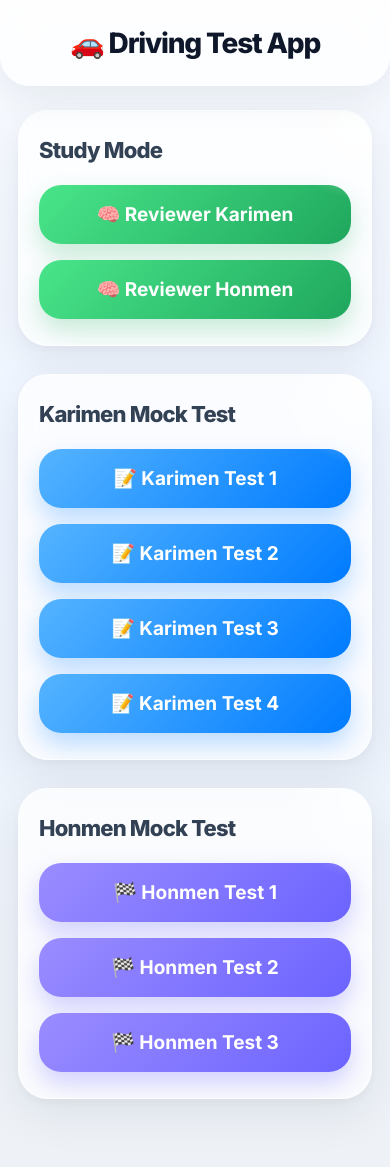
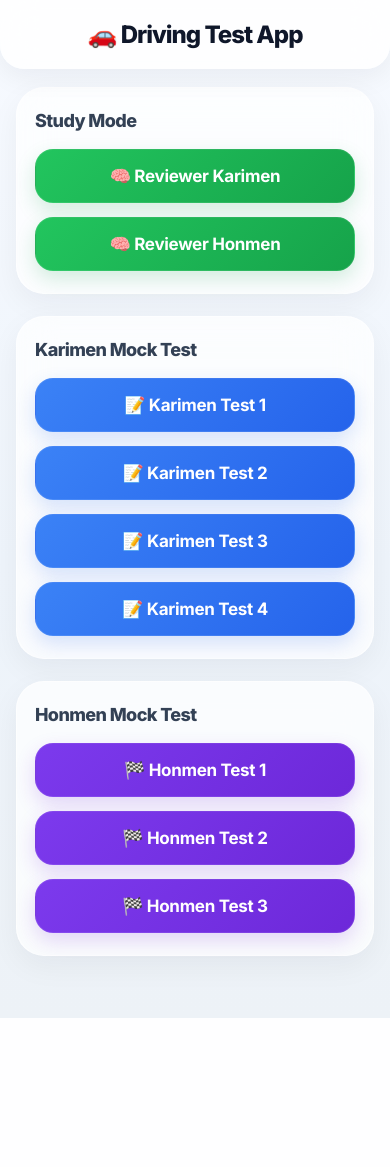
Before and after one commit to mrock1017/driving-test-app, a Flask app: page /menu in a window 390 px wide. After the commit the page ends 1018 px from the top, so only its background shows below. Run offline with Flask 3, Linux system fonts and the light colour scheme.

Commit message:
Update style

```diff
--- a/templates/menu.html
+++ b/templates/menu.html
@@ -25,9 +25,9 @@ body{
     background:
     linear-gradient(
     180deg,
-    #f8fbff 0%,
-    #edf4ff 45%,
-    #eef2f7 100%
+    #f7faff 0%,
+    #eef4fb 55%,
+    #edf2f7 100%
     );
 
     margin:0;
@@ -45,49 +45,45 @@ body{
     top:0;
     z-index:100;
 
-    padding:30px 24px;
+    padding:22px 20px;
 
     text-align:center;
 
-    font-size:32px;
+    font-size:28px;
 
     font-weight:800;
 
-    letter-spacing:-1.2px;
+    letter-spacing:-1px;
 
     color:#0f172a;
 
     background:
-    rgba(255,255,255,0.78);
+    rgba(255,255,255,0.82);
 
-    backdrop-filter:blur(18px);
-    -webkit-backdrop-filter:blur(18px);
+    backdrop-filter:blur(16px);
+    -webkit-backdrop-filter:blur(16px);
 
-    border-bottom-left-radius:30px;
-    border-bottom-right-radius:30px;
+    border-bottom-left-radius:24px;
+    border-bottom-right-radius:24px;
 
     box-shadow:
-    0 10px 40px rgba(15,23,42,0.08);
+    0 8px 28px rgba(15,23,42,0.06);
 }
 
 /* 📦 CONTAINER */
 
 .container{
 
-    max-width:560px;
+    max-width:540px;
 
     margin:auto;
 
-    padding:24px 18px 40px;
+    padding:18px 16px 40px;
 }
 
 /* 📦 CARD */
 
 .card{
-
-    position:relative;
-
-    overflow:hidden;
 
     background:
     rgba(255,255,255,0.72);
@@ -96,53 +92,28 @@ body{
     -webkit-backdrop-filter:blur(18px);
 
     border:
-    1px solid rgba(255,255,255,0.45);
+    1px solid rgba(255,255,255,0.5);
 
-    border-radius:30px;
+    border-radius:28px;
 
-    padding:30px 24px;
+    padding:24px 20px;
 
-    margin-bottom:28px;
+    margin-bottom:22px;
 
     box-shadow:
-    0 15px 45px rgba(15,23,42,0.08),
-    0 4px 12px rgba(15,23,42,0.04);
+    0 10px 30px rgba(15,23,42,0.05);
 
     transition:
-    transform 0.2s ease,
-    box-shadow 0.2s ease;
+    transform 0.18s ease,
+    box-shadow 0.18s ease;
 }
 
 .card:hover{
 
-    transform:translateY(-3px);
+    transform:translateY(-2px);
 
     box-shadow:
-    0 20px 55px rgba(15,23,42,0.10),
-    0 8px 20px rgba(15,23,42,0.06);
-}
-
-/* ✨ GLOW EFFECT */
-
-.card::before{
-
-    content:"";
-
-    position:absolute;
-
-    width:160px;
-    height:160px;
-
-    background:
-    radial-gradient(
-    rgba(255,255,255,0.7),
-    transparent 70%
-    );
-
-    top:-70px;
-    right:-70px;
-
-    pointer-events:none;
+    0 14px 36px rgba(15,23,42,0.08);
 }
 
 /* 🏷 TITLES */
@@ -150,13 +121,13 @@ body{
 h2{
 
     margin-top:0;
-    margin-bottom:22px;
+    margin-bottom:18px;
 
-    font-size:26px;
+    font-size:20px;
 
     font-weight:800;
 
-    letter-spacing:-0.8px;
+    letter-spacing:-0.6px;
 
     color:#334155;
 }
@@ -170,19 +141,23 @@ h2{
     align-items:center;
     justify-content:center;
 
-    gap:12px;
+    gap:10px;
 
     text-decoration:none;
 
-    padding:20px;
+    padding:14px 18px;
 
-    border-radius:22px;
+    min-height:58px;
 
-    margin-top:16px;
+    border-radius:18px;
 
-    font-size:21px;
+    margin-top:14px;
+
+    font-size:18px;
 
     font-weight:700;
+
+    letter-spacing:-0.3px;
 
     text-align:center;
 
@@ -191,17 +166,20 @@ h2{
     background:
     linear-gradient(
     135deg,
-    #55b4ff,
-    #007bff
+    #3b82f6,
+    #2563eb
     );
 
+    border:
+    1px solid rgba(255,255,255,0.08);
+
     box-shadow:
-    0 12px 25px rgba(0,123,255,0.25);
+    0 8px 20px rgba(37,99,235,0.18);
 
     transition:
-    transform 0.15s ease,
-    box-shadow 0.15s ease,
-    opacity 0.15s ease;
+    transform 0.12s ease,
+    opacity 0.12s ease,
+    box-shadow 0.12s ease;
 }
 
 /* 🟣 HONMEN */
@@ -211,12 +189,12 @@ h2{
     background:
     linear-gradient(
     135deg,
-    #9a8cff,
-    #6c63ff
+    #7c3aed,
+    #6d28d9
     );
 
     box-shadow:
-    0 12px 25px rgba(108,99,255,0.28);
+    0 8px 20px rgba(109,40,217,0.18);
 }
 
 /* 🟢 REVIEW */
@@ -226,20 +204,19 @@ h2{
     background:
     linear-gradient(
     135deg,
-    #49e58a,
-    #1fa75d
+    #22c55e,
+    #16a34a
     );
 
     box-shadow:
-    0 12px 25px rgba(39,174,96,0.24);
+    0 8px 20px rgba(22,163,74,0.18);
 }
 
 /* ✨ HOVER */
 
 .menu-btn:hover{
 
-    transform:
-    translateY(-2px);
+    transform:translateY(-1px);
 
     opacity:0.97;
 }
@@ -248,11 +225,7 @@ h2{
 
 .menu-btn:active{
 
-    transform:
-    scale(0.97);
-
-    box-shadow:
-    0 5px 12px rgba(0,0,0,0.16);
+    transform:scale(0.985);
 }
 
 /* 📱 MOBILE */
@@ -261,72 +234,28 @@ h2{
 
     .header{
 
-        font-size:28px;
+        font-size:24px;
 
-        padding:26px 20px;
+        padding:20px 16px;
     }
 
     .card{
 
-        padding:26px 20px;
+        padding:22px 18px;
     }
 
     h2{
 
-        font-size:22px;
+        font-size:18px;
     }
 
     .menu-btn{
 
-        font-size:19px;
+        font-size:17px;
 
-        padding:18px;
-    }
-}
+        min-height:54px;
 
-/* 🌙 DARK MODE */
-
-@media (prefers-color-scheme: dark){
-
-    body{
-
-        background:
-        linear-gradient(
-        180deg,
-        #020617,
-        #0f172a 45%,
-        #111827
-        );
-
-        color:white;
-    }
-
-    .header{
-
-        background:
-        rgba(2,6,23,0.72);
-
-        color:white;
-
-        box-shadow:
-        0 10px 40px rgba(0,0,0,0.45);
-    }
-
-    .card{
-
-        background:
-        rgba(15,23,42,0.72);
-
-        border:
-        1px solid rgba(255,255,255,0.06);
-
-        box-shadow:
-        0 14px 40px rgba(0,0,0,0.35);
-    }
-
-    h2{
-
-        color:#f1f5f9;
+        padding:13px 16px;
     }
 }
 
```
Also changed, not shown: templates/question.html (+112 -146 lines), templates/result.html (+86 -129 lines).
